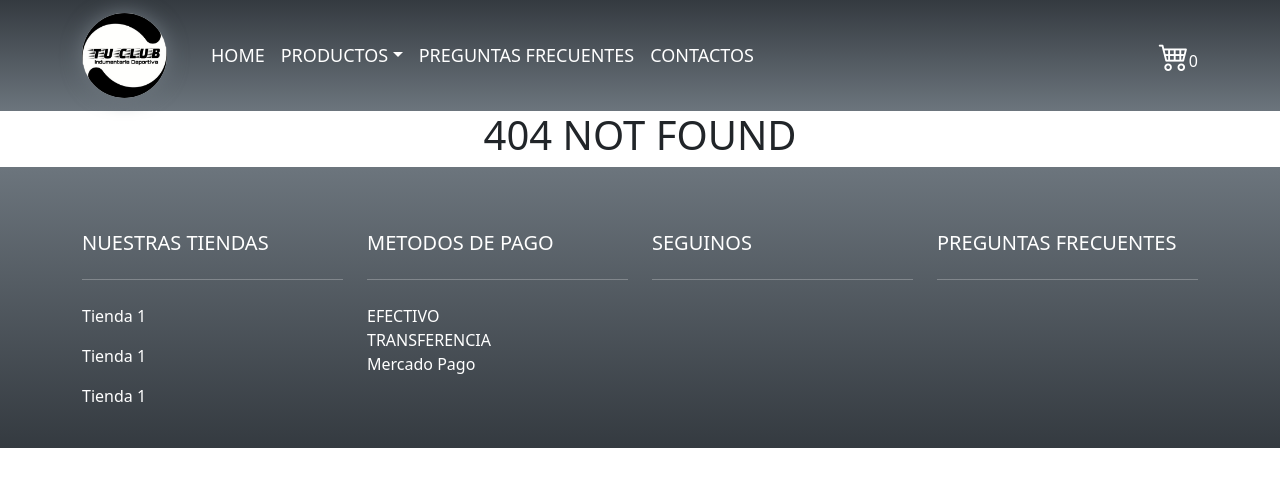
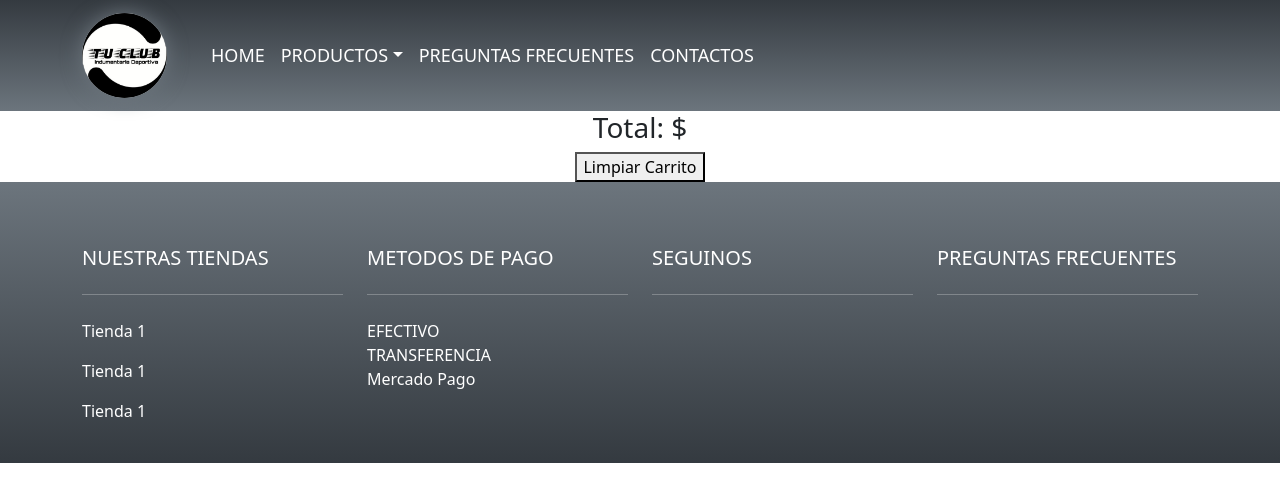
Before and after one commit to 3steban99/PreEntrega1-Barrionuevo, a React (Create React App) app: page /cart in a window 1280 px wide. Before the commit this address had no page. Shown: the top 502 px of the page. Built offline with nearby package versions, Linux system fonts and the light colour scheme.

Commit message:
context y cart

```diff
--- a/src/App.js
+++ b/src/App.js
@@ -5,20 +5,25 @@ import ItemListContainer from './Componentes/ItemListContainer/ItemListContainer
 import NavBar from './Componentes/NavBar/NavBar';
 import Home from './Componentes/Home/Home';
 import Footer from './Componentes/Footer/Footer';
+import { CartProvider } from './context/CartContext';
+import Cart from './Componentes/Cart/Cart';
 
 function App() {
   return (
     <div className="App">
       <BrowserRouter>
+        <CartProvider>
           <NavBar />
           <Routes>
-          <Route path='/' element={<Home/>} />
+            <Route path='/' element={<Home />} />
             <Route path='verTodo' element={<ItemListContainer />} />
             <Route path='category/:categoryId' element={<ItemListContainer />} />
             <Route path='/item/:itemId' element={<ItemDetailContainer />} />
+            <Route path='/cart' element={<Cart />} />
             <Route path='*' element={<h1>404 NOT FOUND</h1>} />
           </Routes>
           <Footer />
+        </CartProvider>
       </BrowserRouter>
     </div>
   );
--- /dev/null
+++ b/src/Componentes/Cart/Cart.js
@@ -0,0 +1,28 @@
+import { useContext } from "react"
+import { CartContext } from "../../context/CartContext"
+import { Link } from "react-router-dom"
+import CartItem from "../CartItem/CartItem"
+
+const Cart = ()=>{
+
+    const {cart, clearCart, totalQuantity, total} = useContext(CartContext)
+
+    if(totalQuantity === 0){
+        return(
+            <div>
+                <h1>No hay items en el carrito</h1>
+                <Link to='/verTodo'>Productos</Link>
+            </div>
+        )
+    }
+
+    return (
+        <div>
+            { cart.map(p=> <CartItem key={p.id} {...p} />)}
+            <h3>Total: ${ total }</h3>
+            <button onClick={()=>clearCart()}>Limpiar Carrito</button>
+        </div>
+    )
+}
+
+export default Cart
--- /dev/null
+++ b/src/Componentes/CartItem/CartItem.css
@@ -0,0 +1,5 @@
+.cart-container{
+    background: var(--bs-gray-300);
+    display: flex;
+    justify-content: space-around;
+}
--- /dev/null
+++ b/src/Componentes/CartItem/CartItem.js
@@ -0,0 +1,17 @@
+import './CartItem.css'
+
+const CartItem = ({id, name, img, price, quantity}) =>{
+
+
+    return(
+        <div class='container cart-container'>
+            <h5>{name}</h5>
+            <span>precio: {price}</span>
+            <span>cantidad: {quantity}</span>
+            <img src={img} alt={name} width='120px'></img>
+        </div>
+    )
+}
+
+
+export default CartItem
--- a/src/Componentes/CartWidget/CartWidget.js
+++ b/src/Componentes/CartWidget/CartWidget.js
@@ -1,11 +1,17 @@
+import { useContext } from 'react';
 import './Estiloicono.css'
+import { CartContext } from '../../context/CartContext';
+import { Link } from 'react-router-dom';
 
 
 const CartWidget = () =>{
+
+    const {totalQuantity} = useContext(CartContext)
+
     return (
         <div class="icon">
-            <i class="bi bi-cart4"></i>
-            0
+            <Link to='/cart' class="bi bi-cart4" style={{display: totalQuantity > 0 ? 'block' : 'none'}}></Link>
+            { totalQuantity }
         </div>
     )
 }
--- a/src/Componentes/CartWidget/Estiloicono.css
+++ b/src/Componentes/CartWidget/Estiloicono.css
@@ -1,3 +1,11 @@
-i{
+.bi{
     font-size: 30px;
+    color: var(--bs-white);
+
 }
+
+
+
+.bi:hover{
+    color: var(--bs-gray-800);
+}
--- a/src/Componentes/ItemDetail/ItemDetail.js
+++ b/src/Componentes/ItemDetail/ItemDetail.js
@@ -1,7 +1,28 @@
+import { useContext, useState } from "react";
 import ItemCount from "../ItemCount/ItemCount";
 import './ItemDetail.css'
+import { Link } from "react-router-dom";
+import { CartContext } from "../../context/CartContext";
 
 const ItemDetail = ({id, name, img, category, description, price, stock}) => {
+
+    const [quantityAdded, setQuantityAdded] = useState(0)
+
+    const {addItem} = useContext(CartContext)
+
+
+    const handledOnAdd = (quantity) =>{
+        setQuantityAdded(quantity)
+
+        const item = {
+            id, name, price, img
+        }
+
+        addItem(item, quantity)
+    }
+
+
+
     return(
         <div class="container , contenedor-detalle">
             <picture>
@@ -24,7 +45,13 @@ const ItemDetail = ({id, name, img, category, description, price, stock}) => {
                     </p>
                 </section>
                 <footer>
-                    <ItemCount initial={1} stock={stock} onAdd={(quantity) => console.log("Cantidad agregada", quantity)} />
+                    {
+                        quantityAdded > 0 ? (
+                            <Link to='/cart' class='btn btn-secondary'>Terminar Compra</Link>
+                        ) : (
+                            <ItemCount initial={1} stock={stock} onAdd={handledOnAdd} />
+                        )
+                    }
                 </footer>
             </article>
         </div>
--- /dev/null
+++ b/src/context/CartContext.js
@@ -0,0 +1,61 @@
+import { createContext, useState } from "react";
+
+export const CartContext = createContext({
+    cart :[]
+})
+
+
+export const CartProvider = ({children}) =>{
+    const [cart, setCart] = useState([])
+
+    console.log(cart)
+
+
+    const addItem = (item, quantity) =>{
+        if (!isInCart(item.id)){
+            setCart(prev=> [...prev, {...item, quantity}])
+        }else{
+            console.error('El producto ya fue agregado')
+        }
+    }
+
+
+    const removeItem = (itemId) => {
+        const cartUpdate = cart.filter(prod=> prod.id !== itemId)
+        setCart(cartUpdate)
+    }
+
+
+    const clearCart = () =>{
+        setCart([])
+    }
+
+
+    const isInCart = (itemId) =>{
+        return cart.some(prod => prod.id === itemId)
+    }
+
+    const total = () =>{
+        let total = 0;
+        cart.forEach((elem)=>{
+            total = total + (elem.quantity * elem.price)
+        })
+        return total
+    }
+
+
+    const totalQuantity = ()=>{
+        let cantidad = 0;
+        cart.forEach((elem)=>{
+            cantidad += elem.quantity
+        })
+        return cantidad
+    }
+
+    return(
+        <CartContext.Provider value={{ cart, addItem, removeItem, clearCart, total, totalQuantity }}>
+            { children }
+        </CartContext.Provider>
+    )
+
+}
```
Lines whose indentation alone changed are shown as unchanged.
